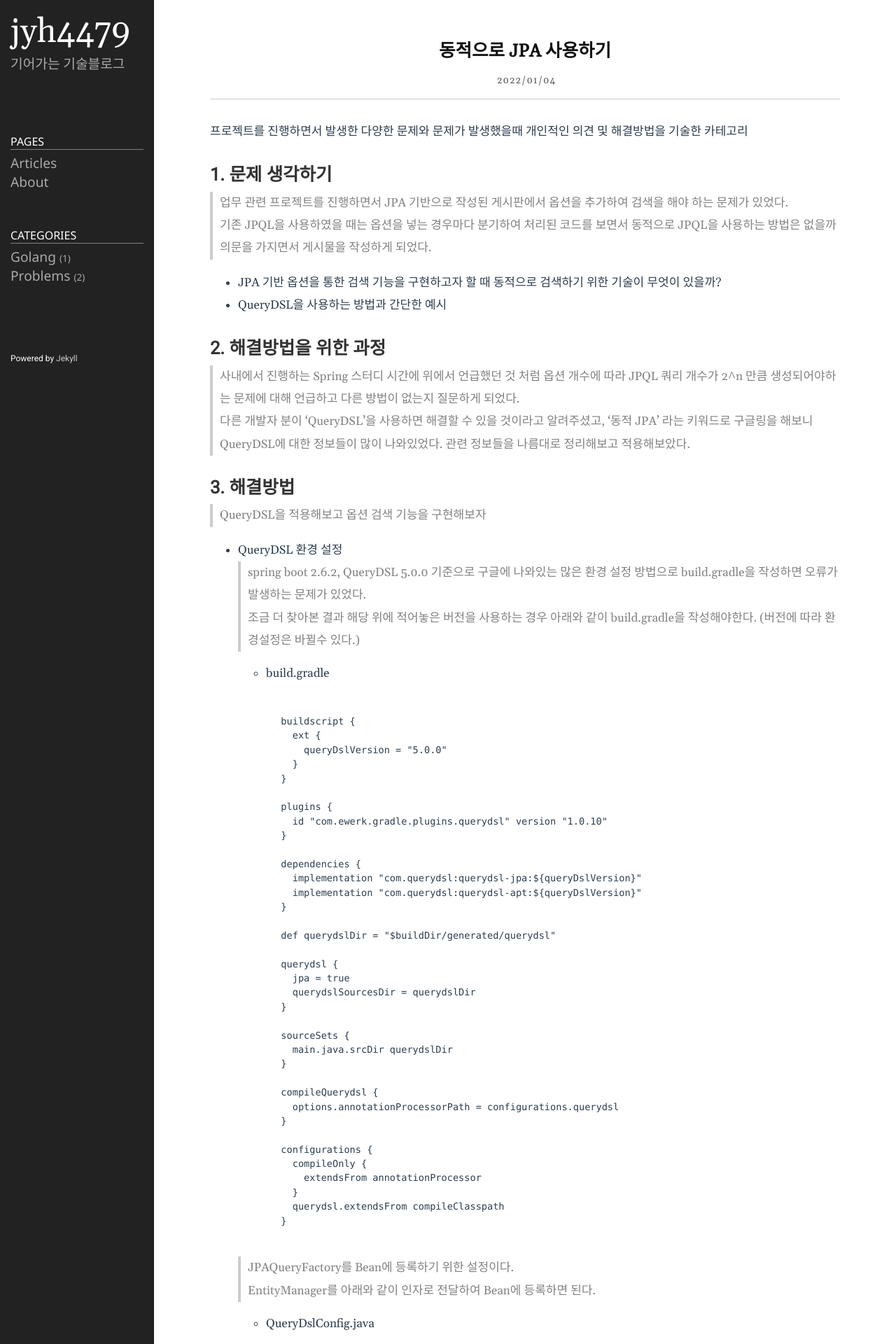
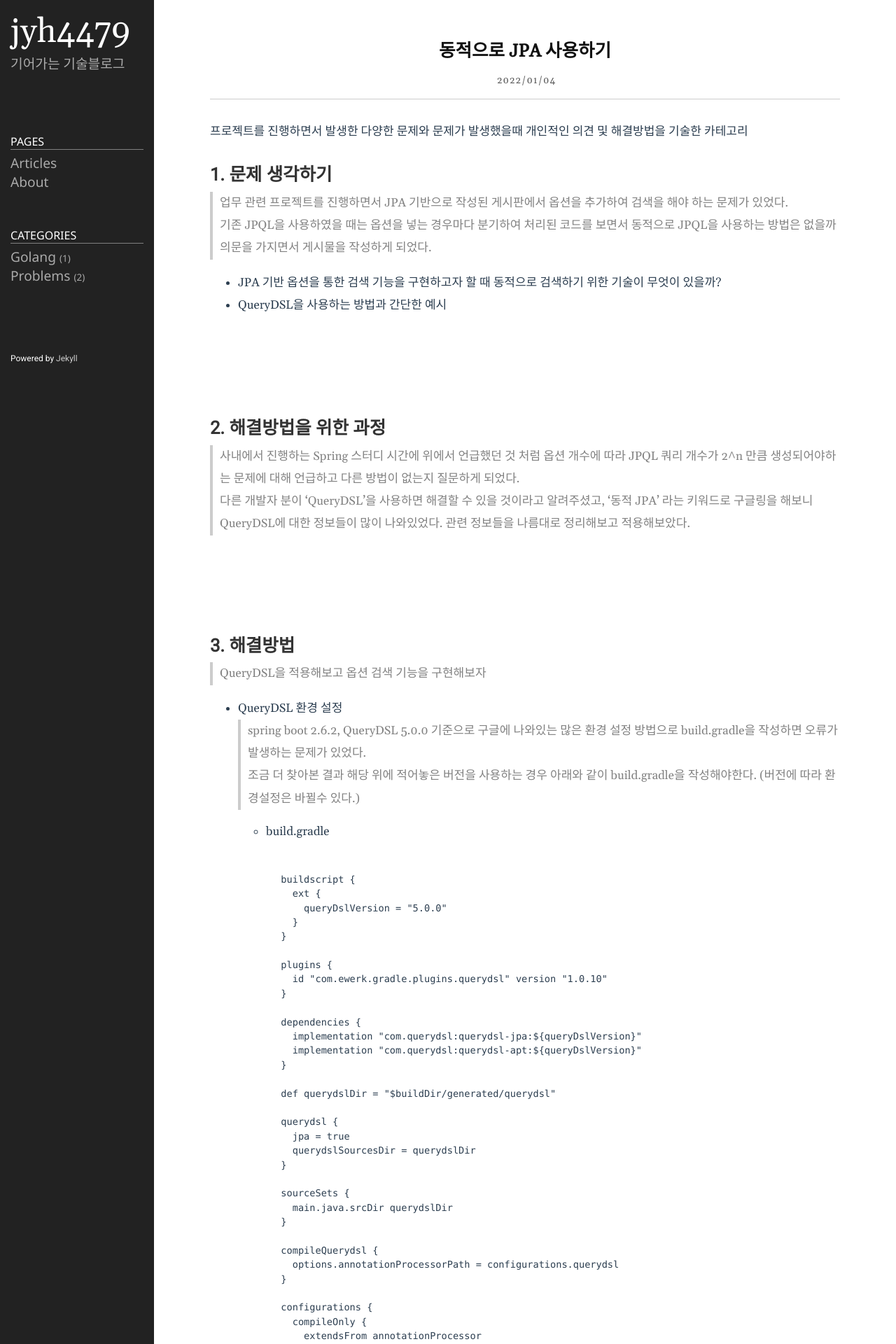
Before and after one commit to jyh4479/jyh4479.github.io, a Jekyll site: the page built from _posts/problems/2022-01-04-DynamicJPQL.markdown, in a window 1280 px wide. Shown: the top 1920 px of the page at 70% size. Built offline with Jekyll 4.4.1, drawn with Linux system fonts in a browser that asks for light colours.

Commit message:
UPDATE
컨텐츠 구분을 위한 개행 추가

````diff
--- a/_posts/problems/2022-01-04-DynamicJPQL.markdown
+++ b/_posts/problems/2022-01-04-DynamicJPQL.markdown
@@ -12,12 +12,16 @@ category: problems
 + JPA 기반 옵션을 통한 검색 기능을 구현하고자 할 때 동적으로 검색하기 위한 기술이 무엇이 있을까?
 + QueryDSL을 사용하는 방법과 간단한 예시
 
+<br><br><br>
+
 # 2. 해결방법을 위한 과정
 
 > 사내에서 진행하는 Spring 스터디 시간에 위에서 언급했던 것 처럼 옵션 개수에 따라 JPQL 쿼리 개수가 2^n 만큼 생성되어야하는 문제에 대해 언급하고 다른 방법이 없는지 질문하게 되었다.
 > 다른 개발자 분이 'QueryDSL'을 사용하면 해결할 수 있을 것이라고 알려주셨고,
 > '동적 JPA' 라는 키워드로 구글링을 해보니 QueryDSL에 대한 정보들이 많이 나와있었다.
 > 관련 정보들을 나름대로 정리해보고 적용해보았다.
+
+<br><br><br>
 
 # 3. 해결방법
 
@@ -69,6 +73,8 @@ category: problems
       </code>
     </pre>
 
+  <br><br>
+
   > JPAQueryFactory를 Bean에 등록하기 위한 설정이다.
   > EntityManager를 아래와 같이 인자로 전달하여 Bean에 등록하면 된다.
 
@@ -86,6 +92,8 @@ category: problems
       }
     }
     ```
+
+<br><br><br>
 
 + Entity
   > QueryDSL 환경을 갖추고 빌드를 하면 build > generated > querydsl 경로로 @Entity를 타겟하여 Q Entity를 생성한다.
@@ -135,6 +143,9 @@ category: problems
           }
       }
       ```
+
+<br><br><br>
+
 + Repository
   > QueryDSL을 사용하는데 있어 가장 중요한 부분이라고 생각된다.
   > 소스코드를 통해 기존 JPA의 Repository와 QueryDSL을 사용하기 위해 생성한 RepositoryCustom이 어떻게 연관이 있는지,
````
